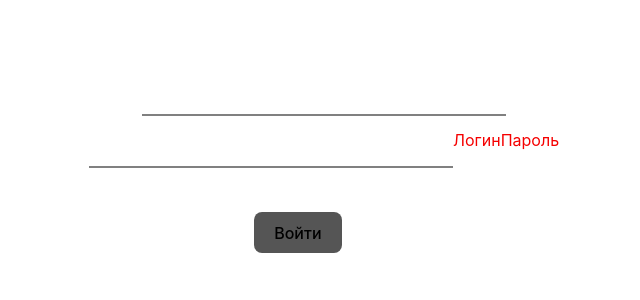
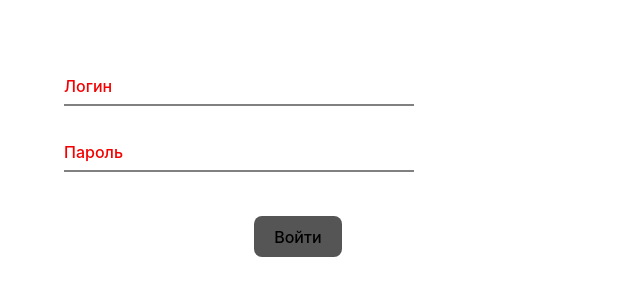
Before and after one commit to 00DemiX00/project_for_Ivan_main, a React (Vite) app: page / in a window 1280 px wide. Shown: the top 300 px of the page, without its empty margins (0-640 px from the left). Built offline with nearby package versions, Linux system fonts and the light colour scheme.

Commit message:
Форма входа завершена

```diff
--- a/src/App.jsx
+++ b/src/App.jsx
@@ -1,20 +1,21 @@
 import { useState } from 'react'
 import './App.css'
 import MyButton from './components/UI/button/MyButton'
-import MyForm from './components/UI/form/MyForm'
+import MyLogin from './components/UI/form/MyLogin'
+import MyPassword from './components/UI/form/MyPassword'
 
 
 function App() {
   const [count, setCount] = useState(0)
 
   return (
-    <>
     <div>
-        <MyForm></MyForm>
+        <MyLogin></MyLogin>
+        <br></br>
+        <MyPassword></MyPassword>
         <br></br>
         <MyButton>Войти</MyButton>
     </div>
-    </>
 
   )
 
--- a/src/components/UI/form/MyForm.jsx
+++ /dev/null
@@ -1,15 +0,0 @@
-import React from "react";
-import classes from './MyForm.module.css';
-
-const MyForm = (props) => {
-    return (
-      <div>
-        <input {...props} className={classes.MyForm}></input>
-        <input {...props} className={classes.MyForm}></input>
-        <label {...props} className={classes.MyPlaceholder}>Логин</label>
-        <label {...props} className={classes.MyPlaceholder}>Пароль</label>
-      </div>
-    );
-};
-
-export default MyForm;
--- a/src/components/UI/form/MyForm.module.css
+++ /dev/null
@@ -1,19 +0,0 @@
-.MyForm {
-    appearance: none;
-    width: 70%;
-    height: 50px;
-    background: transparent;
-    border: none;
-    outline: none;
-    font-size: 1em;
-    padding: 0;
-    color: #000000;
-    border-bottom: 2px solid gray;
-    transition: border-color 0.3s;
-    position: relative;
-
-}
-
-.MyForm:focus {
-    border-color: #535bf2;
-}
--- /dev/null
+++ b/src/components/UI/form/MyLogin.jsx
@@ -0,0 +1,13 @@
+import React from "react";
+import classes from './MyLogin.module.css';
+
+const MyLogin = (props) => {
+    return (
+      <div {...props} className={classes.TextField}>
+        <input {...props} className={classes.MyInput} required></input>
+        <label {...props} className={classes.MyPlaceholder}>Логин</label>
+      </div>
+    );
+};
+
+export default MyLogin;
--- /dev/null
+++ b/src/components/UI/form/MyLogin.module.css
@@ -0,0 +1,44 @@
+.MyInput {
+    appearance: none;
+    width: 100%;
+    padding: 10px 0;
+    background: transparent;
+    border: 0;
+    outline: none;
+    border-radius: 0;
+    color: #fffefe;
+    border-bottom: 2px solid gray;
+    transition: border-color 0.3s;
+    position: relative;
+    font-weight: 500;
+    font-family: inherit;
+    font-size: 1em;
+}
+
+.MyInput:focus {
+    border-color: #535bf2;
+}
+
+.TextField {
+    width: 350px;
+    position: relative;
+}
+
+.MyPlaceholder {
+    display: block;
+    position: absolute;
+    left: 0;
+    top: 10px;
+    pointer-events: none;
+    font-weight: 500;
+    font-family: inherit;
+    font-size: 1em;
+    transform-origin: left;
+    transition: top 0.2s, transform 0.2s, color 0.2s;
+}
+
+.MyInput:focus + .MyPlaceholder, .MyInput:not(:focus):valid + .MyPlaceholder{
+    top: -15px;
+    transform: scale(.85);
+    color: #535bf2;
+}
--- /dev/null
+++ b/src/components/UI/form/MyPassword.jsx
@@ -0,0 +1,13 @@
+import React from "react";
+import classes from './MyPassword.module.css';
+
+const MyPassword = (props) => {
+    return (
+      <div {...props} className={classes.TextField}>
+        <input {...props} className={classes.MyInput} required></input>
+        <label {...props} className={classes.MyPlaceholder}>Пароль</label>
+      </div>
+    );
+};
+
+export default MyPassword;
--- /dev/null
+++ b/src/components/UI/form/MyPassword.module.css
@@ -0,0 +1,44 @@
+.MyInput {
+    appearance: none;
+    width: 100%;
+    padding: 10px 0;
+    background: transparent;
+    border: 0;
+    outline: none;
+    border-radius: 0;
+    color: #fffefe;
+    border-bottom: 2px solid gray;
+    transition: border-color 0.3s;
+    position: relative;
+    font-weight: 500;
+    font-family: inherit;
+    font-size: 1em;
+}
+
+.MyInput:focus {
+    border-color: #535bf2;
+}
+
+.TextField {
+    width: 350px;
+    position: relative;
+}
+
+.MyPlaceholder {
+    display: block;
+    position: absolute;
+    left: 0;
+    top: 10px;
+    pointer-events: none;
+    font-weight: 500;
+    font-family: inherit;
+    font-size: 1em;
+    transform-origin: left;
+    transition: top 0.2s, transform 0.2s, color 0.2s;
+}
+
+.MyInput:focus + .MyPlaceholder, .MyInput:not(:focus):valid + .MyPlaceholder{
+    top: -15px;
+    transform: scale(.85);
+    color: #535bf2;
+}
```
Also changed, not shown: src/App.css (line endings or trailing spaces), src/index.css (line endings or trailing spaces).
